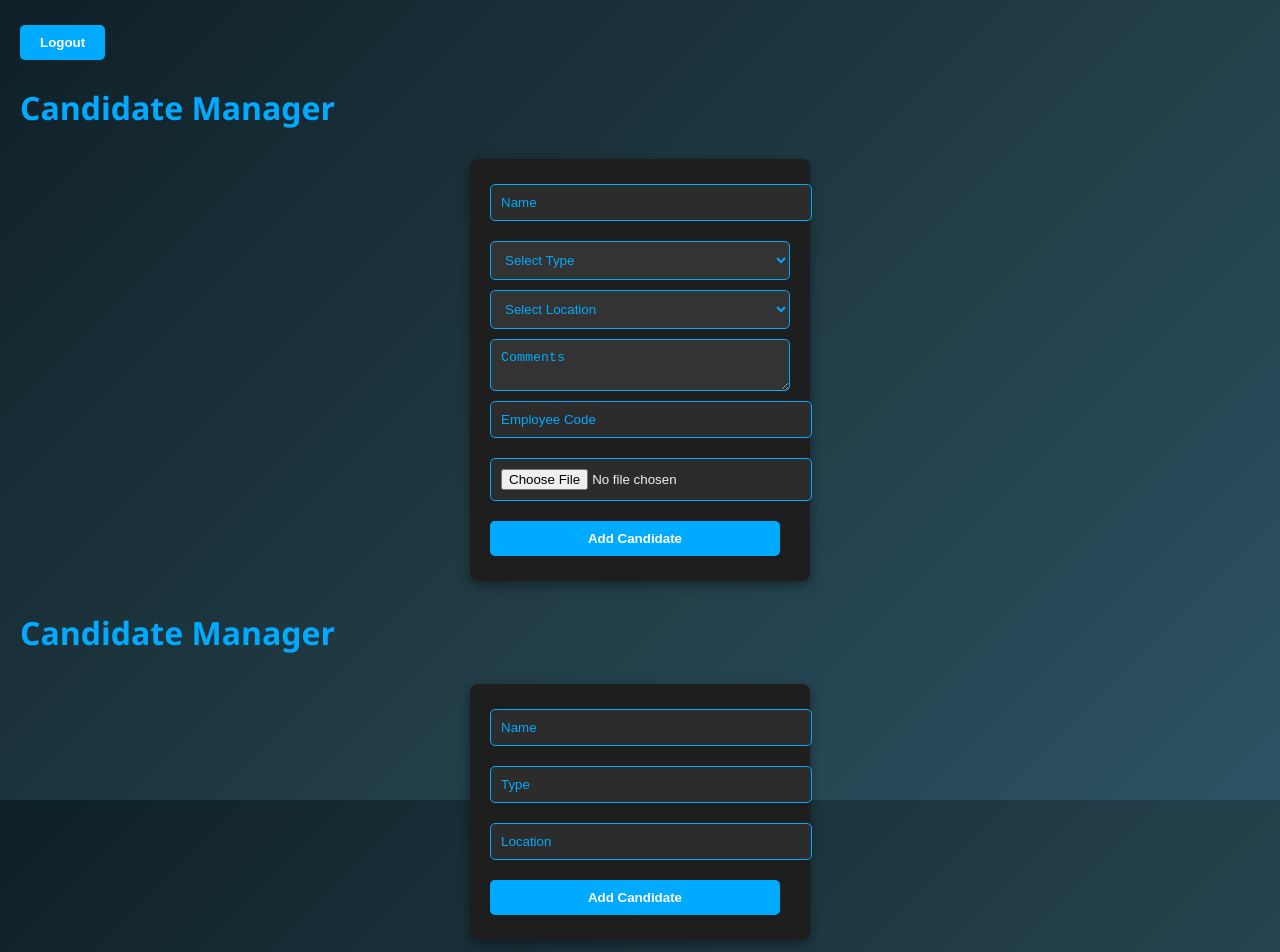
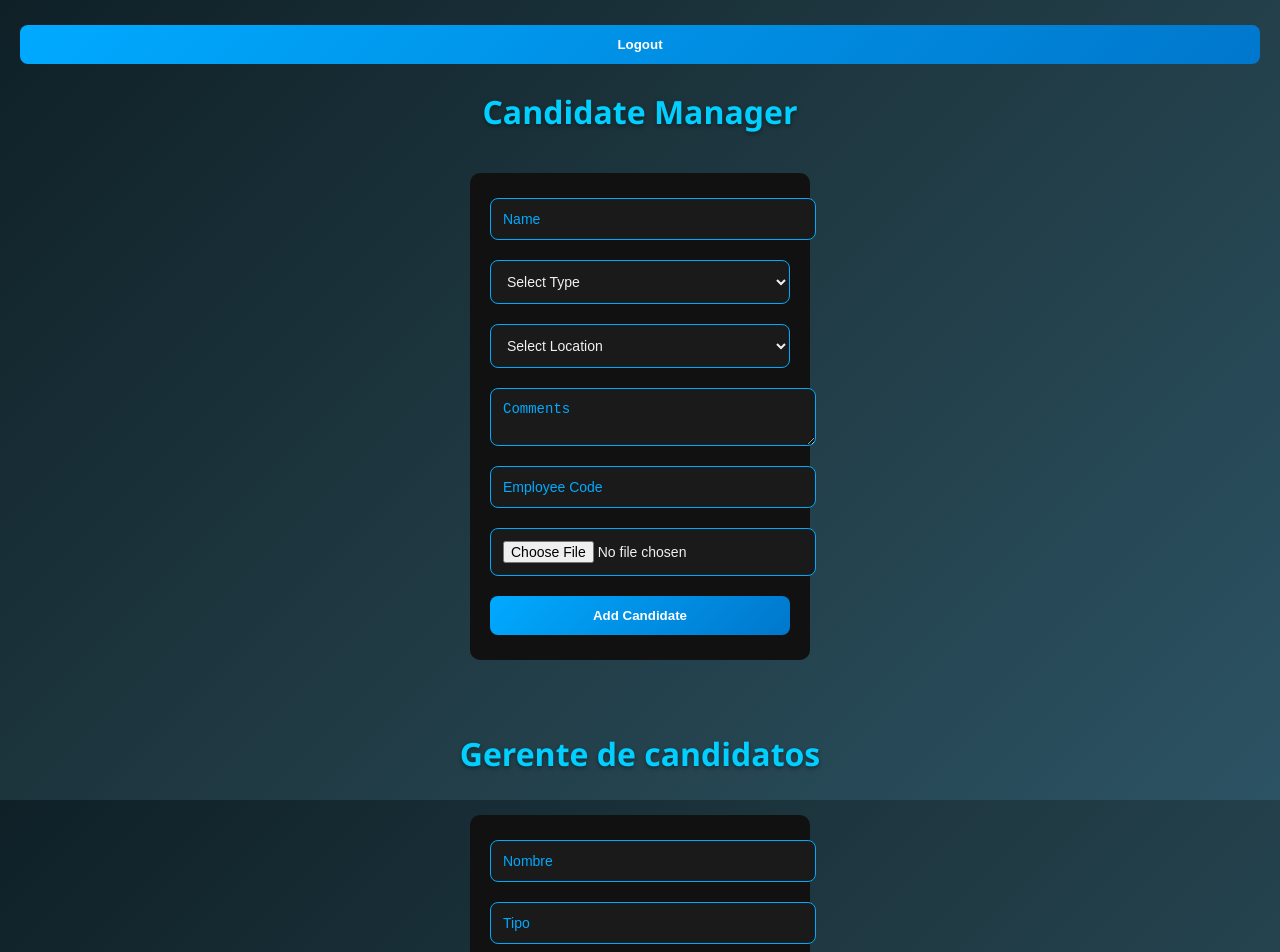
Before and after one commit to Andres-Lugo/front, a React (Create React App) app in the folder client/: page /candidates in a window 1280 px wide. Shown: the top 952 px of the page. Built offline with nearby package versions, Linux system fonts and the light colour scheme; no server answers; sample sign-in values are in the browser's storage; the HTML template or start-up script is replaced by a standard one.

Commit message:
estilosj

```diff
--- a/client/src/pages/Candidates.js
+++ b/client/src/pages/Candidates.js
@@ -65,33 +65,33 @@ function Candidates() {
   };
 
 return (
-    <div>
-      <h1>Candidate Manager</h1>
+  <div className="container">
+    <h1>Gerente de candidatos</h1>
 
     {/* Formulario */}
     <form onSubmit={handleSubmit}>
       <input
         name="name"
-          placeholder="Name"
+        placeholder="Nombre"
         value={form.name}
         onChange={handleChange}
         required
       />
       <input
         name="type"
-          placeholder="Type"
+        placeholder="Tipo"
         value={form.type}
         onChange={handleChange}
         required
       />
       <input
         name="location"
-          placeholder="Location"
+        placeholder="Ubicación"
         value={form.location}
         onChange={handleChange}
         required
       />
-        <button type="submit">{editingId ? "Update Candidate" : "Add Candidate"}</button>
+      <button type="submit">{editingId ? "Actualizar candidato" : "Agregar candidato"}</button>
     </form>
 
     {/* Lista de candidatos */}
@@ -99,13 +99,14 @@ function Candidates() {
       {candidates.map((c) => (
         <li key={c._id}>
           {c.name} - {c.type} - {c.location}
-            <button onClick={() => handleEdit(c)}>Edit</button>
-            <button onClick={() => handleDelete(c._id)}>Delete</button>
+          <button onClick={() => handleEdit(c)}>Editar</button>
+          <button onClick={() => handleDelete(c._id)}>Borrar</button>
         </li>
       ))}
     </ul>
   </div>
 );
+
 }
 
 export default Candidates;
--- a/client/src/pages/candidates.css
+++ b/client/src/pages/candidates.css
@@ -10,45 +10,50 @@ body {
 }
 
 h1 {
-  color: #00aaff;
-  margin-bottom: 30px;
+  font-size: 32px;
+  font-weight: 700;
+  color: #00cfff;
+  text-align: center;
+  margin-bottom: 40px;
+  text-shadow: 0 2px 4px rgba(0,0,0,0.4);
 }
 
-form {
-  background-color: #1e1e1e;
-  padding: 20px;
+
+input, select, textarea {
+  background-color: #1a1a1a;
+  color: #f0f0f0;
+  border: 1px solid #00aaff;
   border-radius: 8px;
-  margin-bottom: 30px;
-  box-shadow: 0 4px 12px rgba(0,0,0,0.4);
-  max-width: 400px;
+  padding: 12px;
+  margin-bottom: 15px;
+  width: 100%;
+  font-size: 14px;
+  outline: none;
+  transition: 0.2s ease;
 }
 
-input {
-  display: block;
-  width: 100%;
-  padding: 10px;
-  margin-bottom: 15px;
-  border: 1px solid #00aaff;
-  border-radius: 5px;
-  background-color: #2c2c2c;
-  color: #f0f0f0;
+input:focus, select:focus, textarea:focus {
+  border-color: #00d4ff;
+  box-shadow: 0 0 8px #00d4ff33;
 }
 
+
 button {
-  background-color: #00aaff;
+  background: linear-gradient(135deg, #00aaff, #0077cc);
   border: none;
-  padding: 10px 20px;
-  color: #fff;
+  padding: 12px;
+  color: white;
   font-weight: bold;
+  width: 100%;
+  border-radius: 8px;
   cursor: pointer;
-  border-radius: 5px;
-  margin-right: 10px;
   transition: background 0.3s;
 }
 
 button:hover {
-  background-color: #0088cc;
+  background: linear-gradient(135deg, #00c6ff, #005fab);
 }
+
 
 ul {
   list-style: none;
@@ -73,3 +78,11 @@ li span {
 li button {
   margin-left: 10px;
 }
+.container {
+  display: flex;
+  flex-direction: column;
+  align-items: center;
+  justify-content: flex-start;
+  min-height: 100vh;
+  padding-top: 50px;
+}
```
Lines whose indentation alone changed are shown as unchanged.
